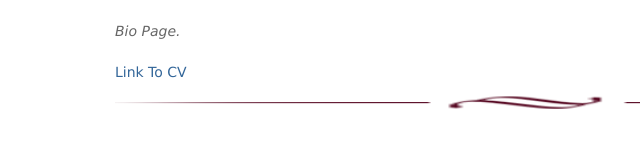
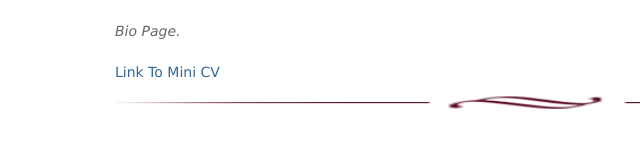
Before and after one commit to sbehseta/sbehseta.github.io, a plain HTML site: page bio.html in a window 1280 px wide. Shown: the part 267-414 px from the top of the page, 0-640 px from the left. Drawn offline with Linux system fonts and the light colour scheme.

Commit message:
Update bio.html

```diff
--- a/bio.html
+++ b/bio.html
@@ -81,7 +81,7 @@
         <div id="content">
           <h3 style="font-style: italic;"> Bio Page.</h3>
           <br>
-          <a href="./files/imgs/CV2023.pdf">Link To CV</a>
+          <a href="./files/imgs/CV2023.pdf">Link To Mini CV</a>
           <img alt="fancy line" src="files/imgs/fancy-line.png" height="40" width="800">
         </div>
 
```
